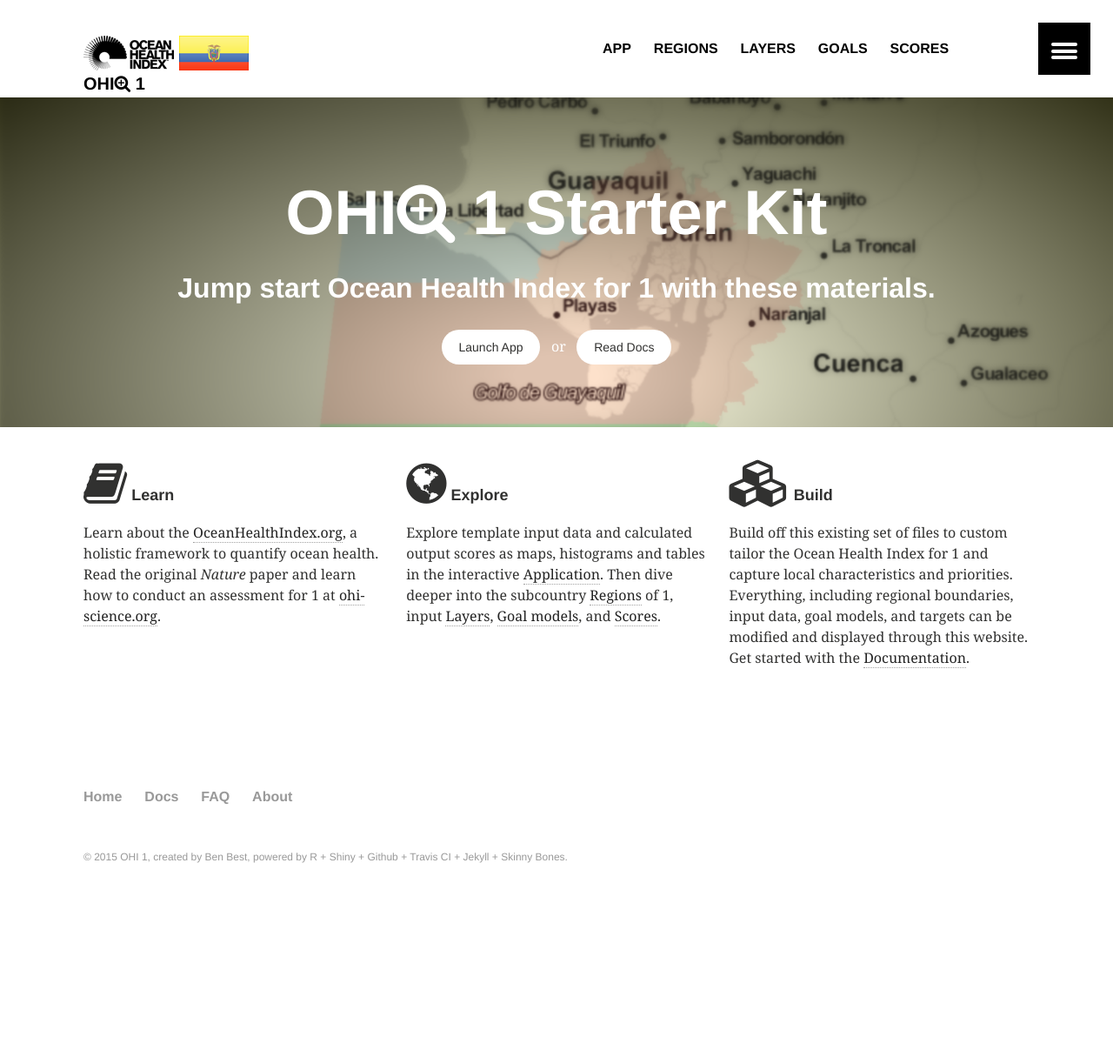
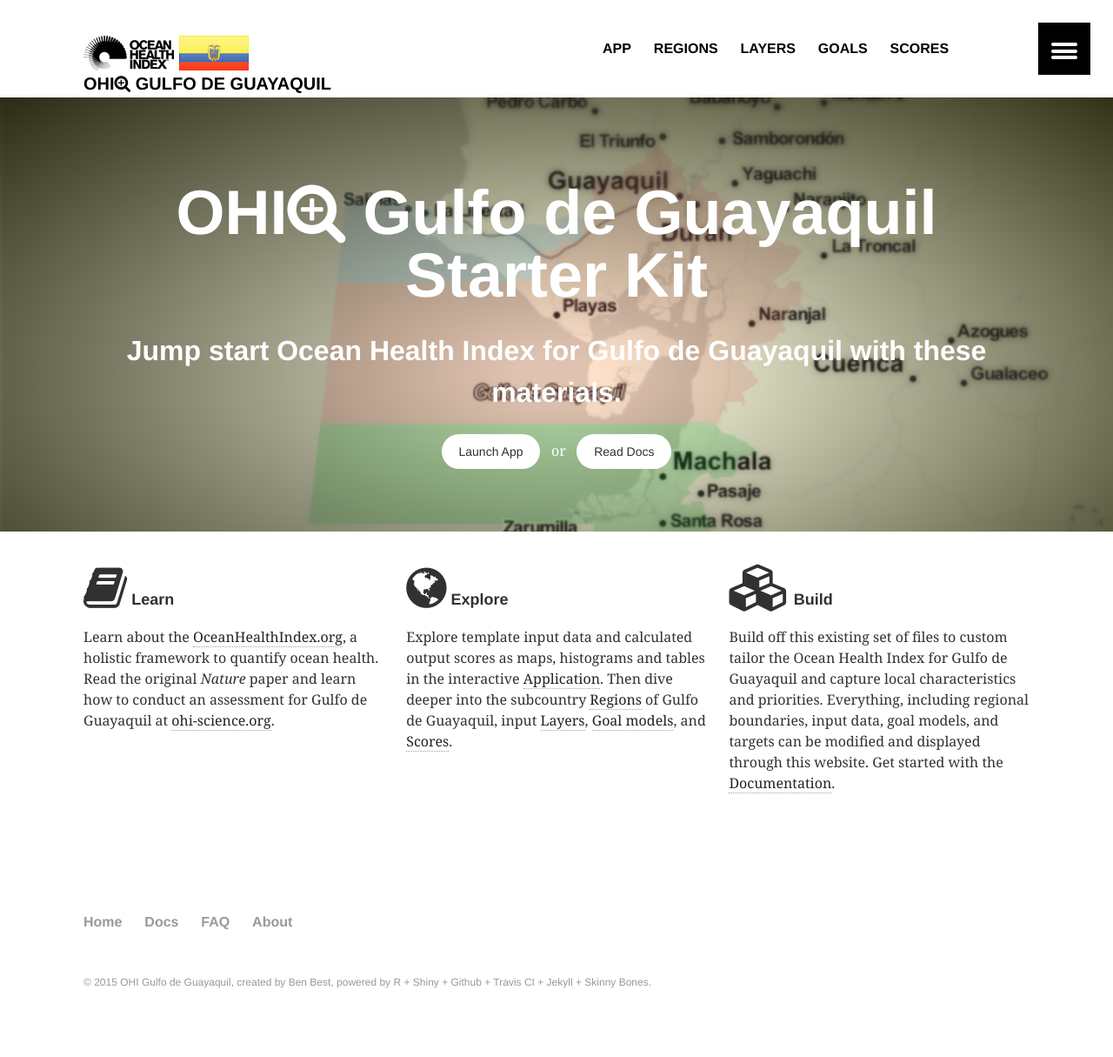
Before and after one commit to talassio/gye, a Jekyll site: the page built from index.md, in a window 1280 px wide. Shown: the whole page at 87% size. Built offline with Jekyll 4.4.1, drawn with Linux system fonts in a browser that asks for light colours; Markdown is read by kramdown in place of the engine named in the settings; before the commit the page ends 1071 px from its top, so only the background shows below that.

```diff
--- a/_config.yml
+++ b/_config.yml
@@ -1,19 +1,19 @@
 # Site wide configuration for https://ohi-science.org/gye
-title:       "OHI 1"
-description: "Ocean Health Index for 1"
+title:       "OHI Gulfo de Guayaquil"
+description: "Ocean Health Index for Gulfo de Guayaquil"
 flag:        flag_80x40.png
 logo:        120x120.gif
 teaser:      400x250.gif
 locale:      en_US
 url:         //ohi-science.org/gye
 baseurl:     /gye
-study_area:  1
+study_area:  Gulfo de Guayaquil
 git_owner:   OHI-Science
 git_repo:    gye
 git_slug:    OHI-Science/gye
-app_url:     https://ohi-science.nceas.ucsb.edu/gye_app
+app_url:     http://ohi-science.nceas.ucsb.edu/gye
 
-default_branch_scenario: published/region2015
+default_branch_scenario: region2015/published
 
 # Jekyll configuration
 
```
Also changed, not shown: README.md.
